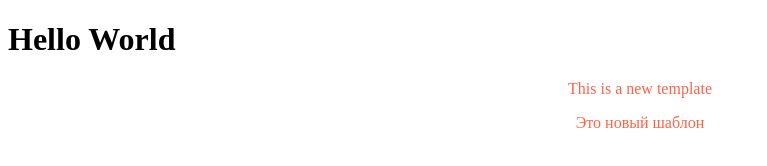
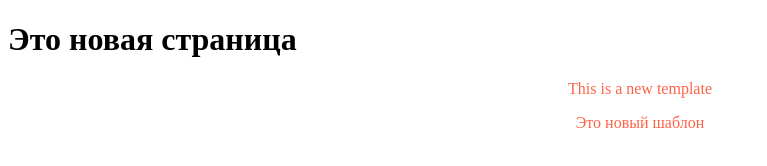
Before and after one commit to toliranta/template.new, a plain HTML site: page index.html in a window 1280 px wide. Shown: the whole page, without its empty margins (0-767 px from the left). Drawn offline with Linux system fonts and the light colour scheme.

Commit message:
Заголовок

```diff
--- a/index.html
+++ b/index.html
@@ -5,7 +5,7 @@
     <link rel="stylesheet" href="css/main.css">
   </head>
   <body>
-    <h1>Hello World</h1>
+    <h1>Это новая страница</h1>
     <p>This is a new template</p>
 
     <p>Это новый шаблон</p>
```
